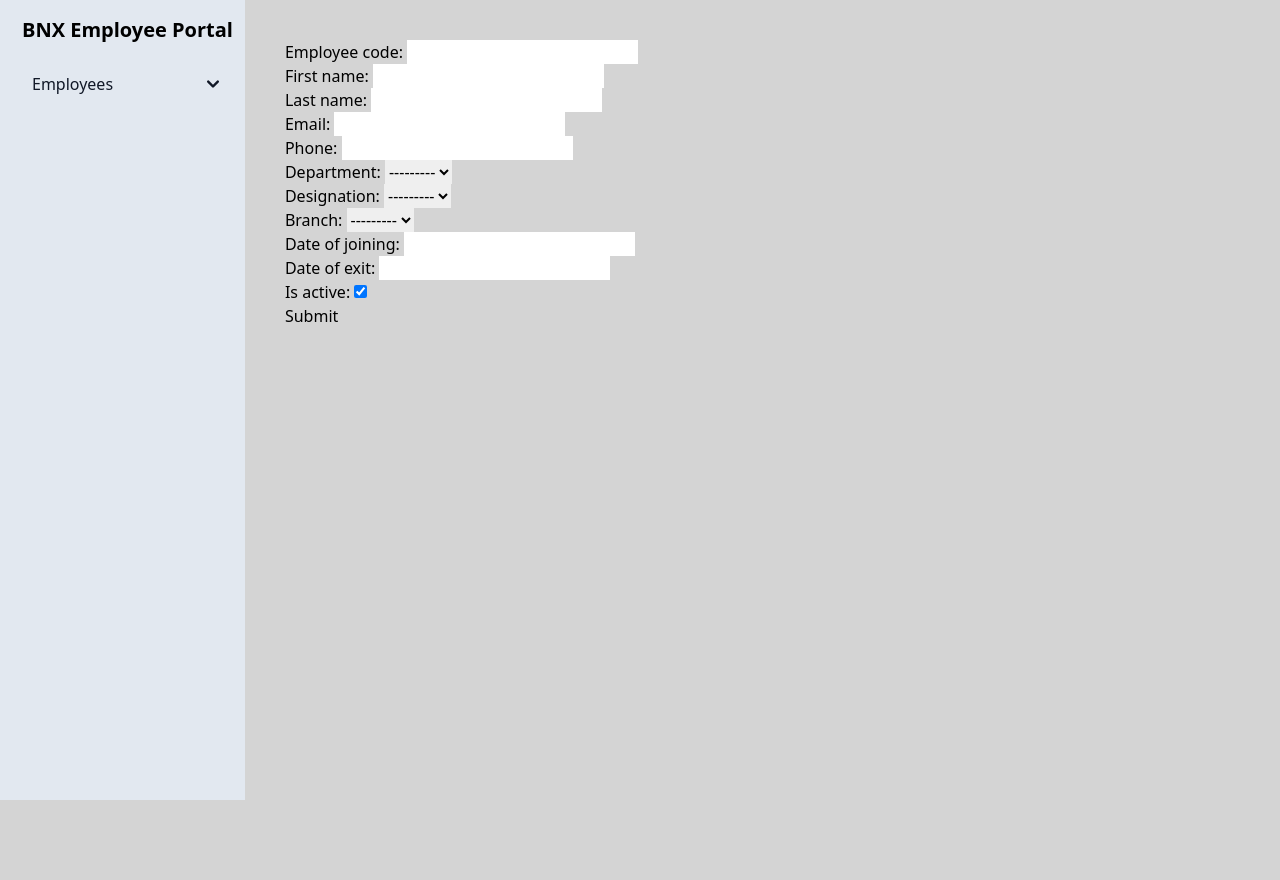
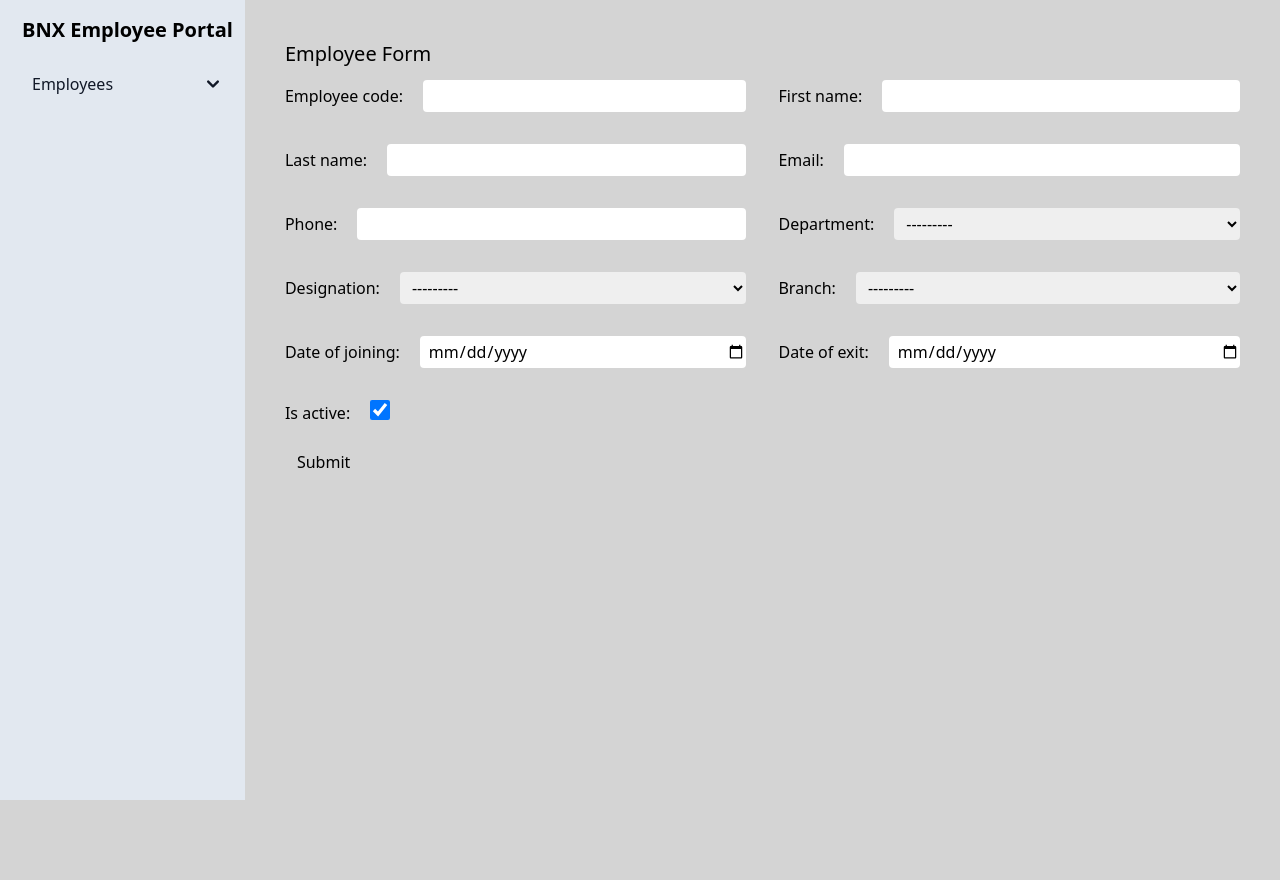
Before and after one commit to 9akashnp8/bnx-employee-portal, a Django app: page /employee/add/ in a window 1280 px wide. Run offline with Django 4.2, Linux system fonts and the light colour scheme; data that the repository does not hold is empty.

Commit message:
Update Styling of all Form Fields

```diff
--- a/employee/forms.py
+++ b/employee/forms.py
@@ -1,7 +1,17 @@
-from django.contrib.auth.forms import UserCreationForm, UserChangeForm
+from django.contrib.auth.forms import UserCreationForm, UserChangeForm, AuthenticationForm
+from django.contrib.auth.models import User
 from django import forms
+from django.forms import DateInput
 
 from .models import CustomUser, Employee
+
+class LoginForm(AuthenticationForm):
+
+    def __init__(self, request=None, *args, **kwargs):
+        # self.request = request
+        super(LoginForm, self).__init__(*args, **kwargs)
+        self.fields["username"].widget.attrs.update({'class': 'form-field'})
+        self.fields["password"].widget.attrs.update({'class': 'form-field'})
 
 class SignUpForm(UserCreationForm):
     class Meta:
@@ -17,10 +27,25 @@ class EmployeeCreateForm(forms.ModelForm):
     class Meta:
         model = Employee
         exclude = ['salary']
+        widgets = {
+            'date_of_joining': DateInput(attrs={'type':'date'}),
+            'date_of_exit': DateInput(attrs={'type':'date'})
+        }
+
+    def __init__(self, *args, **kwargs):
+        super(EmployeeCreateForm, self).__init__(*args, **kwargs)
+        for field in self.fields:
+            self.fields[field].widget.attrs.update({'class': 'form-field'})
 
 class EmployeeSalaryUpdateForm(forms.ModelForm):
     employee_code = forms.CharField(max_length=50, disabled=True)
     first_name = forms.CharField(max_length=50, disabled=True)
+
     class Meta:
         model = Employee
         fields = ['employee_code', 'first_name', 'salary']
+
+    def __init__(self, *args, **kwargs):
+        super(EmployeeSalaryUpdateForm, self).__init__(*args, **kwargs)
+        for field in self.fields:
+            self.fields[field].widget.attrs.update({'class': 'form-field'})
--- a/employee/views.py
+++ b/employee/views.py
@@ -5,13 +5,14 @@ from django.views.generic import TemplateView, CreateView, UpdateView, ListView,
 from django.contrib.auth.views import LoginView, LogoutView
 
 from .models import Employee
-from .forms import EmployeeCreateForm, EmployeeSalaryUpdateForm
+from .forms import EmployeeCreateForm, EmployeeSalaryUpdateForm, LoginForm
 
 # Common Views
 class Home(TemplateView):
     template_name = 'home.html'
 
 class CustomLoginView(LoginView):
+    form_class = LoginForm
     next_page = 'home'
 
 class CustomLogoutView(LogoutView):
--- a/static/css/style.css
+++ b/static/css/style.css
@@ -545,19 +545,9 @@ video {
   margin: 2.5rem;
 }
 
-.mx-auto {
-  margin-left: auto;
-  margin-right: auto;
-}
-
-.my-10 {
-  margin-top: 2.5rem;
-  margin-bottom: 2.5rem;
-}
-
-.mx-5 {
-  margin-left: 1.25rem;
-  margin-right: 1.25rem;
+.my-3 {
+  margin-top: 0.75rem;
+  margin-bottom: 0.75rem;
 }
 
 .mb-5 {
@@ -566,6 +556,14 @@ video {
 
 .ml-3 {
   margin-left: 0.75rem;
+}
+
+.mb-4 {
+  margin-bottom: 1rem;
+}
+
+.mb-3 {
+  margin-bottom: 0.75rem;
 }
 
 .block {
@@ -596,24 +594,21 @@ video {
   height: 1.5rem;
 }
 
-.w-3\/5 {
-  width: 60%;
+.w-full {
+  width: 100%;
 }
 
 .w-1\/5 {
   width: 20%;
 }
 
-.w-full {
-  width: 100%;
-}
-
 .w-6 {
   width: 1.5rem;
 }
 
-.w-4\/5 {
-  width: 80%;
+.min-w-max {
+  min-width: -moz-max-content;
+  min-width: max-content;
 }
 
 .flex-1 {
@@ -640,6 +635,14 @@ video {
   gap: 2.5rem;
 }
 
+.gap-8 {
+  gap: 2rem;
+}
+
+.gap-5 {
+  gap: 1.25rem;
+}
+
 .space-y-2 > :not([hidden]) ~ :not([hidden]) {
   --tw-space-y-reverse: 0;
   margin-top: calc(0.5rem * calc(1 - var(--tw-space-y-reverse)));
@@ -662,16 +665,26 @@ video {
   white-space: nowrap;
 }
 
+.rounded {
+  border-radius: 0.25rem;
+}
+
 .rounded-lg {
   border-radius: 0.5rem;
 }
 
-.rounded {
-  border-radius: 0.25rem;
+.border-b {
+  border-bottom-width: 1px;
 }
 
-.border-b {
-  border-bottom-width: 1px;
+.bg-neutral-300 {
+  --tw-bg-opacity: 1;
+  background-color: rgb(212 212 212 / var(--tw-bg-opacity));
+}
+
+.bg-slate-400 {
+  --tw-bg-opacity: 1;
+  background-color: rgb(148 163 184 / var(--tw-bg-opacity));
 }
 
 .bg-slate-200 {
@@ -679,32 +692,21 @@ video {
   background-color: rgb(226 232 240 / var(--tw-bg-opacity));
 }
 
-.bg-slate-400 {
+.bg-yellow-100 {
   --tw-bg-opacity: 1;
-  background-color: rgb(148 163 184 / var(--tw-bg-opacity));
+  background-color: rgb(254 249 195 / var(--tw-bg-opacity));
 }
 
-.bg-neutral-800 {
-  --tw-bg-opacity: 1;
-  background-color: rgb(38 38 38 / var(--tw-bg-opacity));
-}
-
-.bg-neutral-600 {
-  --tw-bg-opacity: 1;
-  background-color: rgb(82 82 82 / var(--tw-bg-opacity));
-}
-
-.bg-neutral-300 {
-  --tw-bg-opacity: 1;
-  background-color: rgb(212 212 212 / var(--tw-bg-opacity));
+.p-3 {
+  padding: 0.75rem;
 }
 
 .p-2 {
   padding: 0.5rem;
 }
 
-.p-3 {
-  padding: 0.75rem;
+.p-4 {
+  padding: 1rem;
 }
 
 .py-4 {
@@ -829,9 +836,16 @@ video {
   transition-duration: 75ms;
 }
 
-.hover\:bg-gray-100:hover {
-  --tw-bg-opacity: 1;
-  background-color: rgb(243 244 246 / var(--tw-bg-opacity));
+.form-field {
+  width: 100%;
+  height: 2rem;
+  padding-left: 0.5rem;
+  border-radius: 0.25rem;
+}
+
+input[type="checkbox"] {
+  height: 20px;
+  width: 20px;
 }
 
 .hover\:bg-slate-500:hover {
--- a/templates/employee/employee_form.html
+++ b/templates/employee/employee_form.html
@@ -3,10 +3,27 @@
 {% block title %} BNX Employee Portal | Add New Employee {% endblock title %}
 
 {% block content %}
+<h1 class="text-xl font-medium mb-3">Employee Form</h1>
+{% if form.errors %}
+<div class="p-4 mb-4 text-sm text-yellow-700 bg-yellow-100 rounded-lg dark:bg-yellow-200 dark:text-yellow-800" role="alert">
+    {% for field in form %}
+    {{field.errors}}
+    {% endfor %}
+</div>
+{% endif %}
 <form method="POST">
     {% csrf_token %}
-    {{form.as_p}}
-    <button type="submit">Submit</button>
+    <div class="grid grid-cols-2 gap-8">
+        {% for field in form %}
+        <div class="flex gap-5 items-center">
+            <label for="{{field.auto_id}}" class="min-w-max">{{field.label}}:</label>
+            <div class="w-full">{{field}}</div>
+        </div>
+        {% endfor %}
+    </div>
+    <button type="submit" class="dark:bg-neutral-600 dark:text-white p-3 rounded my-3">
+        Submit
+    </button>
 </form>
 
-{% endblock content %}
+{% endblock content %}.
--- a/templates/registration/login.html
+++ b/templates/registration/login.html
@@ -5,6 +5,6 @@
 <form method="POST">
     {% csrf_token %}
     {{form.as_p}}
-    <button type="submit">Login</button>
+    <button type="submit" class="dark:bg-neutral-600 dark:text-white p-3 rounded my-3">Login</button>
 </form>
 {% endblock content %}
```
Also changed, not shown: other parts of static/css/style.css (+36 -36 lines), static/css/input.css (+12 -0 lines).
